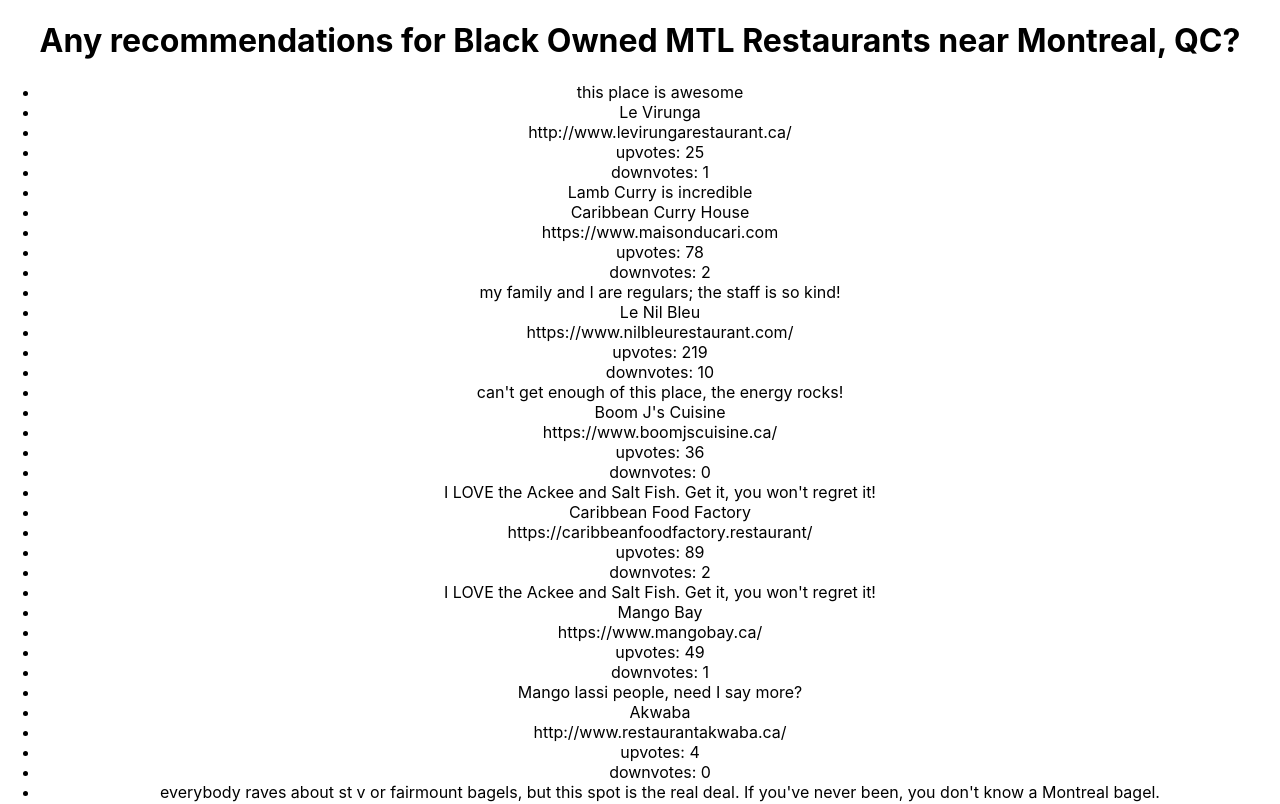
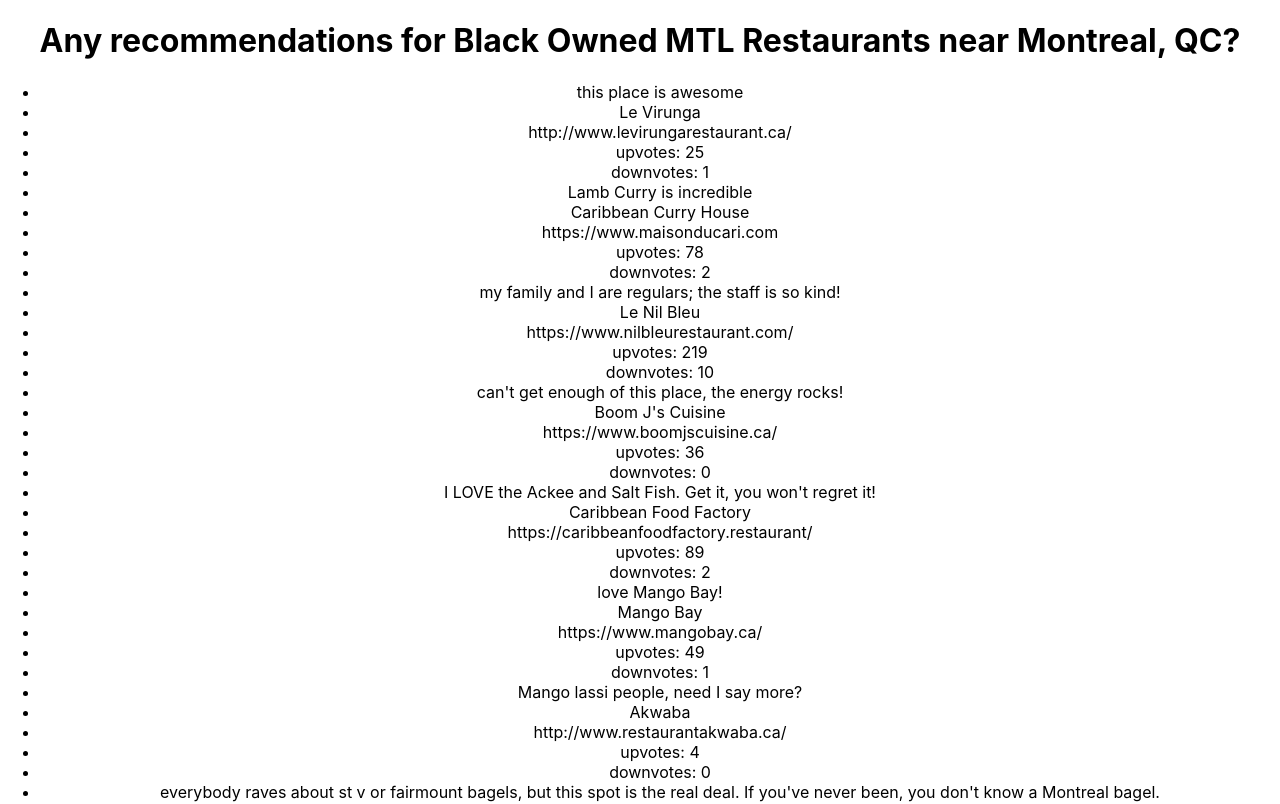
Before and after one commit to conste11ations/reco, a React (Create React App) app: page / in a window 1280 px wide. Shown: the top 804 px of the page. Built offline with nearby package versions, Linux system fonts and the light colour scheme.

Commit message:
change text for recommendation 6

```diff
--- a/src/fixtures.js
+++ b/src/fixtures.js
@@ -115,7 +115,7 @@ const recommendations = [{
     },
     {
     id: 6,
-    because: "I LOVE the Ackee and Salt Fish. Get it, you won't regret it!",
+    because: "love Mango Bay!",
     business_id: 6,
     created_at: "2020-06-06T17:24:29.659Z",
     updated_at: "2020-06-06T17:24:29.659Z"
```
